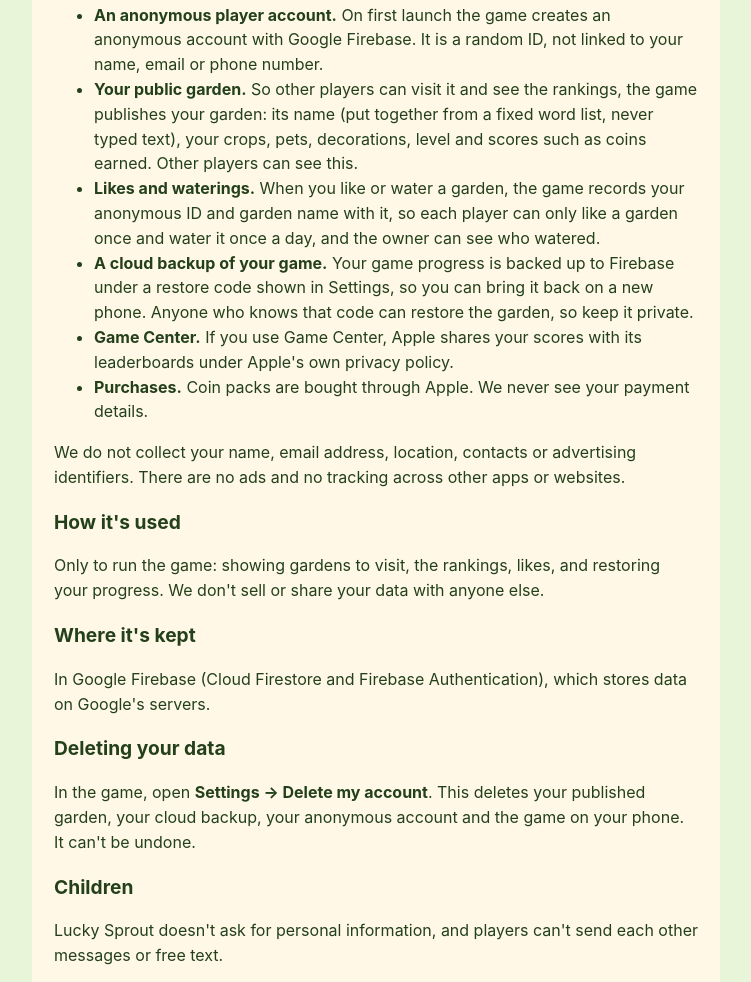
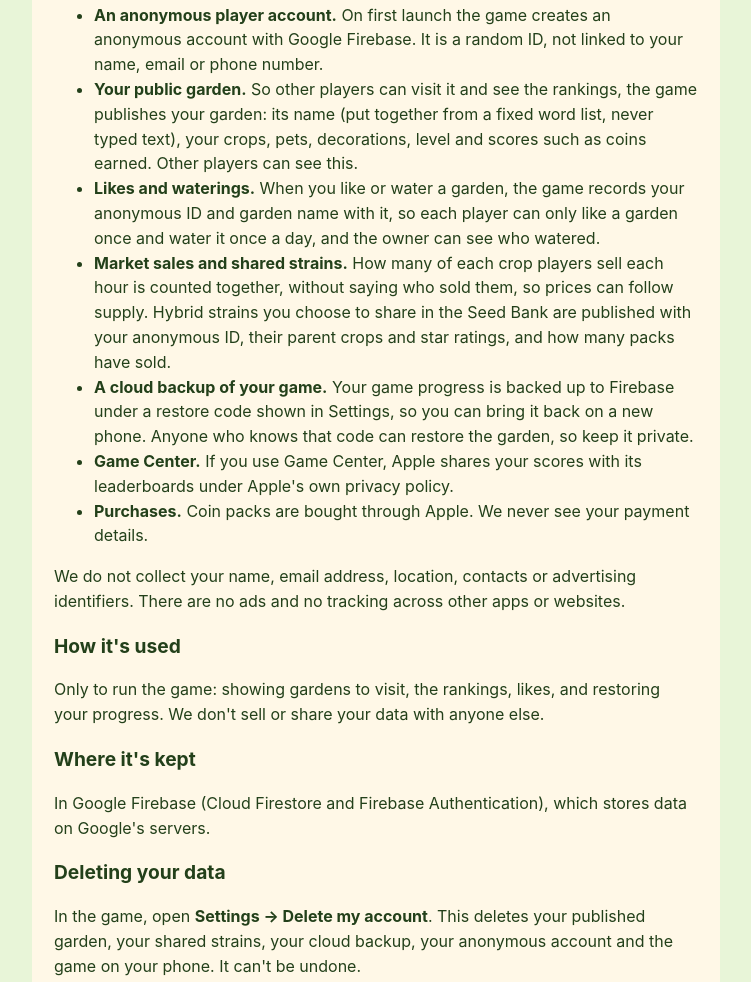
Before and after one commit to vincentekt/lucky-sprout, a plain HTML site: page privacy.html in a window 1280 px wide. Shown: the part 347-1329 px from the top of the page, without its empty margins (264-1015 px from the left). Drawn offline with Linux system fonts and the light colour scheme.

Commit message:
Privacy: market sales and shared strains

```diff
--- a/privacy.html
+++ b/privacy.html
@@ -12,6 +12,7 @@
 <li><b>An anonymous player account.</b> On first launch the game creates an anonymous account with Google Firebase. It is a random ID, not linked to your name, email or phone number.</li>
 <li><b>Your public garden.</b> So other players can visit it and see the rankings, the game publishes your garden: its name (put together from a fixed word list, never typed text), your crops, pets, decorations, level and scores such as coins earned. Other players can see this.</li>
 <li><b>Likes and waterings.</b> When you like or water a garden, the game records your anonymous ID and garden name with it, so each player can only like a garden once and water it once a day, and the owner can see who watered.</li>
+<li><b>Market sales and shared strains.</b> How many of each crop players sell each hour is counted together, without saying who sold them, so prices can follow supply. Hybrid strains you choose to share in the Seed Bank are published with your anonymous ID, their parent crops and star ratings, and how many packs have sold.</li>
 <li><b>A cloud backup of your game.</b> Your game progress is backed up to Firebase under a restore code shown in Settings, so you can bring it back on a new phone. Anyone who knows that code can restore the garden, so keep it private.</li>
 <li><b>Game Center.</b> If you use Game Center, Apple shares your scores with its leaderboards under Apple's own privacy policy.</li>
 <li><b>Purchases.</b> Coin packs are bought through Apple. We never see your payment details.</li>
@@ -22,7 +23,7 @@
 <h2>Where it's kept</h2>
 <p>In Google Firebase (Cloud Firestore and Firebase Authentication), which stores data on Google's servers.</p>
 <h2>Deleting your data</h2>
-<p>In the game, open <b>Settings → Delete my account</b>. This deletes your published garden, your cloud backup, your anonymous account and the game on your phone. It can't be undone.</p>
+<p>In the game, open <b>Settings → Delete my account</b>. This deletes your published garden, your shared strains, your cloud backup, your anonymous account and the game on your phone. It can't be undone.</p>
 <h2>Children</h2>
 <p>Lucky Sprout doesn't ask for personal information, and players can't send each other messages or free text.</p>
 <h2>Contact</h2>
```
